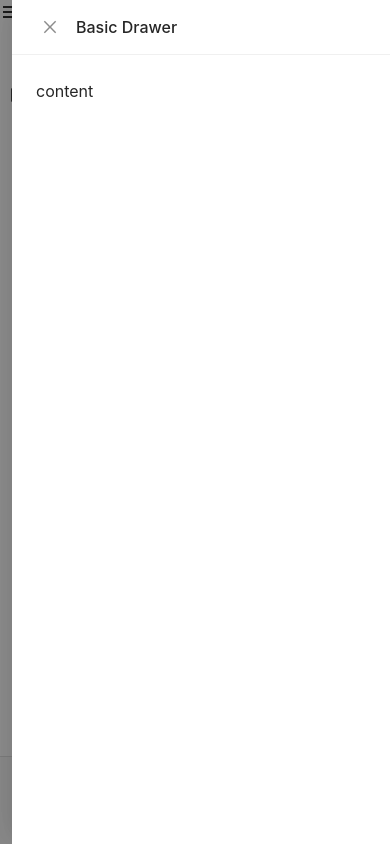
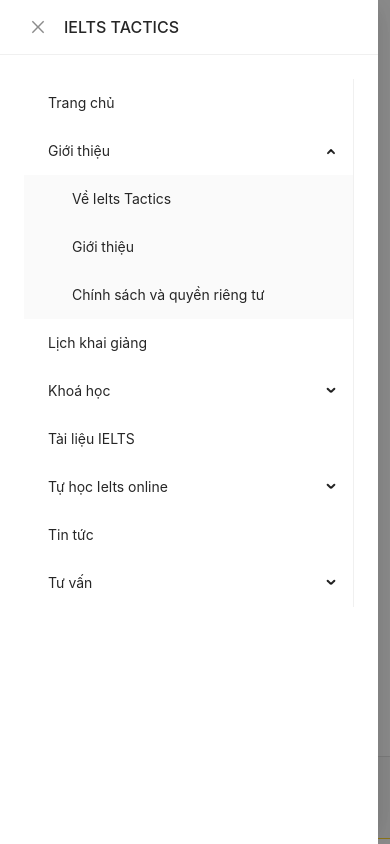
Before and after one commit to phuocpm19/ielts-tactics, a Next.js app: page / in a window 390 px wide. Both pictures are taken after a click on the element 195 px from the left and 12 px from the top of the page. Shown: the top 844 px of the page. Built offline with nearby package versions, Linux system fonts and the light colour scheme.

Commit message:
create header mobile

```diff
--- a/src/components/Header/data.ts
+++ b/src/components/Header/data.ts
@@ -1,136 +1,271 @@
 import { Paths } from '@/helpers/router';
 
-export const navList = [
-  {
-    id: 1,
+export const MENU = {
+  TrangChu: {
+    id: 'menu1',
     href: Paths.TrangChu,
     name: 'Trang chủ',
+    isInternal: true,
   },
-  {
-    id: 2,
+  GioiThieu: {
+    id: 'menu2',
     href: Paths.GioiThieu,
     name: 'Giới thiệu',
-    subMenu: [
-      {
-        id: 1,
+    isInternal: true,
+  },
+  GioiThieuVeIeltsTactics: {
+    id: 'menu21',
     href: Paths.GioiThieuVeIeltsTactics,
     name: 'Về Ielts Tactics',
     isInternal: true,
   },
-      {
-        id: 2,
-        href: Paths.GiaoVien,
+  GiaoVien: {
+    id: 'menu22',
+    href: Paths.GioiThieu,
     name: 'Giáo viên',
     isInternal: true,
   },
-      {
-        id: 3,
+  GioiThieuChinhSach: {
+    id: 'menu23',
     href: Paths.GioiThieuChinhSach,
     name: 'Chính sách và quyền riêng tư',
     isInternal: true,
   },
-    ],
-  },
-  {
-    id: 3,
+  LichKhaiGiang: {
+    id: 'menu3',
     href: Paths.LichKhaiGiang,
     name: 'Lịch khai giảng',
+    isInternal: true,
   },
-  {
-    id: 4,
+  KhoaHoc: {
+    id: 'menu4',
     href: Paths.KhoaHoc,
     name: 'Khoá học',
-    subMenu: [
-      {
-        id: 1,
+    isInternal: true,
+  },
+  KhoaHoc55: {
+    id: 'menu41',
     href: Paths.KhoaHoc55,
     name: 'Khoá học 5.5+ IELTS',
     isInternal: true,
   },
-      {
-        id: 2,
+  KhoaHoc65: {
+    id: 'menu42',
     href: Paths.KhoaHoc65,
     name: 'Khoá học 6.5+ IELTS',
     isInternal: true,
   },
-      {
-        id: 3,
+  KhoaHoc7075: {
+    id: 'menu43',
     href: Paths.KhoaHoc7075,
     name: 'Khoá học 7.0 - 7.5+ IELTS',
     isInternal: true,
   },
-    ],
-  },
-  {
-    id: 5,
+  TaiLieu: {
+    id: 'menu5',
     href: Paths.TaiLieu,
     name: 'Tài liệu IELTS',
+    isInternal: true,
   },
-  {
-    id: 6,
+  TuhocIeltsOnline: {
+    id: 'menu6',
     href: Paths.TuhocIeltsOnline,
     name: 'Tự học Ielts online',
-    subMenu: [
-      {
-        id: 1,
+    isInternal: true,
+  },
+  TuhocIeltsOnlineVocabulary: {
+    id: 'menu61',
     href: Paths.TuhocIeltsOnlineVocabulary,
     name: 'IELTS Vocabulary',
     isInternal: true,
   },
-      {
-        id: 2,
+  TuhocIeltsOnlineGrammar: {
+    id: 'menu62',
     href: Paths.TuhocIeltsOnlineGrammar,
     name: 'IELTS Grammar',
     isInternal: true,
   },
-      {
-        id: 3,
+  TuhocIeltsOnlineReading: {
+    id: 'menu63',
     href: Paths.TuhocIeltsOnlineReading,
     name: 'IELTS Reading',
     isInternal: true,
   },
-      {
-        id: 4,
+  TuhocIeltsOnlineListening: {
+    id: 'menu64',
     href: Paths.TuhocIeltsOnlineListening,
     name: 'IELTS Listening',
     isInternal: true,
   },
-      {
-        id: 5,
+  TuhocIeltsOnlineSpeaking: {
+    id: 'menu65',
     href: Paths.TuhocIeltsOnlineSpeaking,
     name: 'IELTS Speaking',
     isInternal: true,
   },
-      {
-        id: 6,
+  TuhocIeltsOnlineWriting: {
+    id: 'menu66',
     href: Paths.TuhocIeltsOnlineWriting,
     name: 'IELTS Writing',
     isInternal: true,
   },
-    ],
-  },
-  {
-    id: 7,
+  TinTuc: {
+    id: 'menu7',
     href: Paths.TinTuc,
     name: 'Tin tức',
+    isInternal: true,
   },
-  {
-    id: 1,
+  TuVan: {
+    id: 'menu8',
     href: null,
     name: 'Tư vấn',
-    subMenu: [
-      {
-        id: 1,
+    isInternal: true,
+  },
+  TuVanKhoaHoc: {
+    id: 'menu81',
     href: 'https://docs.google.com/forms/d/e/1FAIpQLSdjySwmAj2vltm6roTaEj-k-GnGLH-UijT4UeONzL34TPmY6w/viewform',
     name: 'Đăng ký tư vấn khoá học',
     isInternal: false,
   },
-      {
-        id: 2,
+  TuVanThiThu: {
+    id: 'menu82',
     href: 'https://docs.google.com/forms/d/e/1FAIpQLSf2G9LdAEHOZChMzEJqS0GmHUqBs5xgsEvAZVCcqidYyvvaYQ/viewform',
     name: 'Đăng ký thi thử IELTS miễn phí',
     isInternal: false,
   },
+};
+
+export const navList = [
+  {
+    id: MENU.TrangChu.id,
+    href: MENU.TrangChu.href,
+    name: MENU.TrangChu.name,
+  },
+  {
+    id: MENU.GioiThieu.id,
+    href: MENU.GioiThieu.href,
+    name: MENU.GioiThieu.name,
+    subMenu: [
+      {
+        id: MENU.GioiThieuVeIeltsTactics.id,
+        href: MENU.GioiThieuVeIeltsTactics.href,
+        name: MENU.GioiThieuVeIeltsTactics.name,
+        isInternal: MENU.GioiThieuVeIeltsTactics.isInternal,
+      },
+      {
+        id: MENU.GiaoVien.id,
+        href: MENU.GiaoVien.href,
+        name: MENU.GiaoVien.name,
+        isInternal: MENU.GiaoVien.isInternal,
+      },
+      {
+        id: MENU.GioiThieuChinhSach.id,
+        href: MENU.GioiThieuChinhSach.href,
+        name: MENU.GioiThieuChinhSach.name,
+        isInternal: MENU.GioiThieuChinhSach.isInternal,
+      },
+    ],
+  },
+  {
+    id: MENU.LichKhaiGiang.id,
+    href: MENU.LichKhaiGiang.href,
+    name: MENU.LichKhaiGiang.name,
+  },
+  {
+    id: MENU.KhoaHoc.id,
+    href: MENU.KhoaHoc.href,
+    name: MENU.KhoaHoc.name,
+    subMenu: [
+      {
+        id: MENU.KhoaHoc55.id,
+        href: MENU.KhoaHoc55.href,
+        name: MENU.KhoaHoc55.name,
+        isInternal: MENU.KhoaHoc55.isInternal,
+      },
+      {
+        id: MENU.KhoaHoc65.id,
+        href: MENU.KhoaHoc65.href,
+        name: MENU.KhoaHoc65.name,
+        isInternal: MENU.KhoaHoc65.isInternal,
+      },
+      {
+        id: MENU.KhoaHoc7075.id,
+        href: MENU.KhoaHoc7075.href,
+        name: MENU.KhoaHoc7075.name,
+        isInternal: MENU.KhoaHoc7075.isInternal,
+      },
+    ],
+  },
+  {
+    id: MENU.TaiLieu.id,
+    href: MENU.TaiLieu.href,
+    name: MENU.TaiLieu.name,
+  },
+  {
+    id: MENU.TuhocIeltsOnline.id,
+    href: MENU.TuhocIeltsOnline.href,
+    name: MENU.TuhocIeltsOnline.name,
+    subMenu: [
+      {
+        id: MENU.TuhocIeltsOnlineVocabulary.id,
+        href: MENU.TuhocIeltsOnlineVocabulary.href,
+        name: MENU.TuhocIeltsOnlineVocabulary.name,
+        isInternal: MENU.TuhocIeltsOnlineVocabulary.isInternal,
+      },
+      {
+        id: MENU.TuhocIeltsOnlineGrammar.id,
+        href: MENU.TuhocIeltsOnlineGrammar.href,
+        name: MENU.TuhocIeltsOnlineGrammar.name,
+        isInternal: MENU.TuhocIeltsOnlineGrammar.isInternal,
+      },
+      {
+        id: MENU.TuhocIeltsOnlineReading.id,
+        href: MENU.TuhocIeltsOnlineReading.href,
+        name: MENU.TuhocIeltsOnlineReading.name,
+        isInternal: MENU.TuhocIeltsOnlineReading.isInternal,
+      },
+      {
+        id: MENU.TuhocIeltsOnlineListening.id,
+        href: MENU.TuhocIeltsOnlineListening.href,
+        name: MENU.TuhocIeltsOnlineListening.name,
+        isInternal: MENU.TuhocIeltsOnlineListening.isInternal,
+      },
+      {
+        id: MENU.TuhocIeltsOnlineSpeaking.id,
+        href: MENU.TuhocIeltsOnlineSpeaking.href,
+        name: MENU.TuhocIeltsOnlineSpeaking.name,
+        isInternal: MENU.TuhocIeltsOnlineSpeaking.isInternal,
+      },
+      {
+        id: MENU.TuhocIeltsOnlineWriting.id,
+        href: MENU.TuhocIeltsOnlineWriting.href,
+        name: MENU.TuhocIeltsOnlineWriting.name,
+        isInternal: MENU.TuhocIeltsOnlineWriting.isInternal,
+      },
+    ],
+  },
+  {
+    id: MENU.TinTuc.id,
+    href: MENU.TinTuc.href,
+    name: MENU.TinTuc.name,
+  },
+  {
+    id: MENU.TuVan.id,
+    href: MENU.TuVan.href,
+    name: MENU.TuVan.name,
+    subMenu: [
+      {
+        id: MENU.TuVanKhoaHoc.id,
+        href: MENU.TuVanKhoaHoc.href,
+        name: MENU.TuVanKhoaHoc.name,
+        isInternal: MENU.TuVanKhoaHoc.isInternal,
+      },
+      {
+        id: MENU.TuVanThiThu.id,
+        href: MENU.TuVanThiThu.href,
+        name: MENU.TuVanThiThu.name,
+        isInternal: MENU.TuVanThiThu.isInternal,
+      },
     ],
   },
 ];
--- a/src/components/Header/index.tsx
+++ b/src/components/Header/index.tsx
@@ -1,7 +1,7 @@
 // eslint-disable-next-line @next/next/no-img-element
 import React, { useState } from 'react';
 import Link from 'next/link';
-import { Drawer, Input } from 'antd';
+import { Drawer, Input, Menu, MenuProps } from 'antd';
 
 import { Paths } from '@/helpers/router';
 import styles from './styles.module.scss';
@@ -12,16 +12,173 @@
 import Button from '@/components/Button';
 import { EButtonVariant } from '@/components/Button/enums';
 
-import { navList } from './data';
+import { MENU, navList } from './data';
 
 export interface IHeaderProps {
   showBanner?: boolean;
 }
 
-const { Search } = Input;
+type MenuItem = Required<MenuProps>['items'][number];
 
 export default function Header({ showBanner }: IHeaderProps) {
   const [menuMobileVisible, setMenuMobileVisible] = useState<boolean>(false);
+  const [openKeys, setOpenKeys] = useState(['menu2']);
+  const rootSubmenuKeys = ['menu1', 'menu2', 'menu3', 'menu4', 'menu6', 'menu6', 'menu7', 'menu8'];
+
+  const getItem = (label: React.ReactNode, key: React.Key, children?: MenuItem[], type?: 'group'): MenuItem => {
+    return {
+      key,
+      children,
+      label,
+      type,
+    } as MenuItem;
+  };
+
+  const items: MenuItem[] = [
+    getItem(
+      <Link href={MENU.TrangChu.href}>
+        <a>{MENU.TrangChu.name}</a>
+      </Link>,
+      'menu1',
+    ),
+    getItem(
+      <Link href={MENU.GioiThieu.href}>
+        <a>{MENU.GioiThieu.name}</a>
+      </Link>,
+      'menu2',
+      [
+        getItem(
+          <Link href={MENU.GioiThieuVeIeltsTactics.href}>
+            <a>{MENU.GioiThieuVeIeltsTactics.name}</a>
+          </Link>,
+          'menu21',
+        ),
+        getItem(
+          <Link href={MENU.GioiThieu.href}>
+            <a>{MENU.GioiThieu.name}</a>
+          </Link>,
+          'menu22',
+        ),
+        getItem(
+          <Link href={MENU.GioiThieuChinhSach.href}>
+            <a>{MENU.GioiThieuChinhSach.name}</a>
+          </Link>,
+          'menu23',
+        ),
+      ],
+    ),
+    getItem(
+      <Link href={MENU.LichKhaiGiang.href}>
+        <a>{MENU.LichKhaiGiang.name}</a>
+      </Link>,
+      'menu3',
+    ),
+    getItem(
+      <Link href={MENU.KhoaHoc.href}>
+        <a>{MENU.KhoaHoc.name}</a>
+      </Link>,
+      'menu4',
+      [
+        getItem(
+          <Link href={MENU.KhoaHoc55.href}>
+            <a>{MENU.KhoaHoc55.name}</a>
+          </Link>,
+          'menu41',
+        ),
+        getItem(
+          <Link href={MENU.KhoaHoc65.href}>
+            <a>{MENU.KhoaHoc65.name}</a>
+          </Link>,
+          'menu42',
+        ),
+        getItem(
+          <Link href={MENU.KhoaHoc7075.href}>
+            <a>{MENU.KhoaHoc7075.name}</a>
+          </Link>,
+          'menu43',
+        ),
+      ],
+    ),
+    getItem(
+      <Link href={MENU.TaiLieu.href}>
+        <a>{MENU.TaiLieu.name}</a>
+      </Link>,
+      'menu5',
+    ),
+    getItem(
+      <Link href={MENU.TuhocIeltsOnline.href}>
+        <a>{MENU.TuhocIeltsOnline.name}</a>
+      </Link>,
+      'menu6',
+      [
+        getItem(
+          <Link href={MENU.TuhocIeltsOnlineVocabulary.href}>
+            <a>{MENU.TuhocIeltsOnlineVocabulary.name}</a>
+          </Link>,
+          'menu61',
+        ),
+        getItem(
+          <Link href={MENU.TuhocIeltsOnlineGrammar.href}>
+            <a>{MENU.TuhocIeltsOnlineGrammar.name}</a>
+          </Link>,
+          'menu62',
+        ),
+        getItem(
+          <Link href={MENU.TuhocIeltsOnlineReading.href}>
+            <a>{MENU.TuhocIeltsOnlineReading.name}</a>
+          </Link>,
+          'menu63',
+        ),
+        getItem(
+          <Link href={MENU.TuhocIeltsOnlineListening.href}>
+            <a>{MENU.TuhocIeltsOnlineListening.name}</a>
+          </Link>,
+          'menu64',
+        ),
+        getItem(
+          <Link href={MENU.TuhocIeltsOnlineSpeaking.href}>
+            <a>{MENU.TuhocIeltsOnlineSpeaking.name}</a>
+          </Link>,
+          'menu65',
+        ),
+        getItem(
+          <Link href={MENU.TuhocIeltsOnlineWriting.href}>
+            <a>{MENU.TuhocIeltsOnlineWriting.name}</a>
+          </Link>,
+          'menu66',
+        ),
+      ],
+    ),
+    getItem(
+      <Link href={MENU.TinTuc.href}>
+        <a>{MENU.TinTuc.name}</a>
+      </Link>,
+      'menu7',
+    ),
+    getItem(MENU.TuVan.name, 'menu8', [
+      getItem(
+        <Link href={MENU.TuVanKhoaHoc.href}>
+          <a>{MENU.TuVanKhoaHoc.name}</a>
+        </Link>,
+        'menu81',
+      ),
+      getItem(
+        <Link href={MENU.TuVanThiThu.href}>
+          <a>{MENU.TuVanThiThu.name}</a>
+        </Link>,
+        'menu82',
+      ),
+    ]),
+  ];
+
+  const onOpenChange: MenuProps['onOpenChange'] = (keys) => {
+    const latestOpenKey = keys.find((key) => openKeys.indexOf(key) === -1);
+    if (rootSubmenuKeys.indexOf(latestOpenKey!) === -1) {
+      setOpenKeys(keys);
+    } else {
+      setOpenKeys(latestOpenKey ? [latestOpenKey] : []);
+    }
+  };
 
   const showMenuMobiles = () => {
     setMenuMobileVisible(true);
@@ -61,7 +218,7 @@
 
               <div className={styles.infoRight}>
                 <div className={styles.infoRight__search}>
-                  <Search placeholder="Tìm kiếm" style={{ width: 200 }} />
+                  <Input.Search placeholder="Tìm kiếm" style={{ width: 200 }} />
                 </div>
 
                 <div className={styles.infoRight__button}>
@@ -141,8 +298,14 @@
         </div>
 
         <div className={styles.menuMobile}>
-          <Drawer title="Basic Drawer" placement="right" onClose={hiddenMenuMobiles} open={menuMobileVisible}>
-            <div className={styles.menuMobile__content}>content</div>
+          <Drawer
+            className="MenuMobile"
+            title={<>IELTS TACTICS</>}
+            placement="left"
+            onClose={hiddenMenuMobiles}
+            open={menuMobileVisible}
+          >
+            <Menu mode="inline" openKeys={openKeys} onOpenChange={onOpenChange} items={items} />
           </Drawer>
         </div>
       </div>
```
Lines whose indentation alone changed are shown as unchanged.
